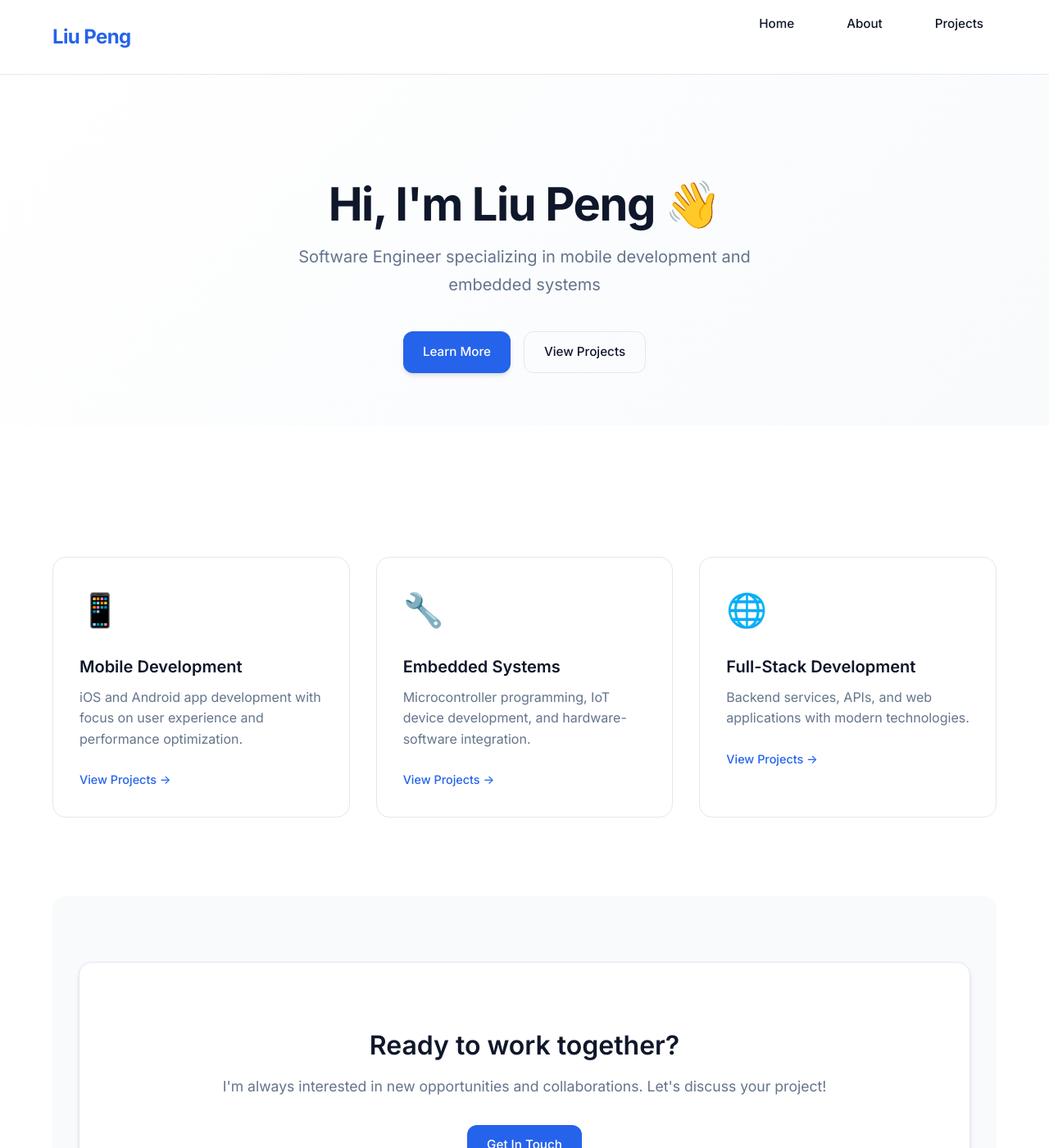
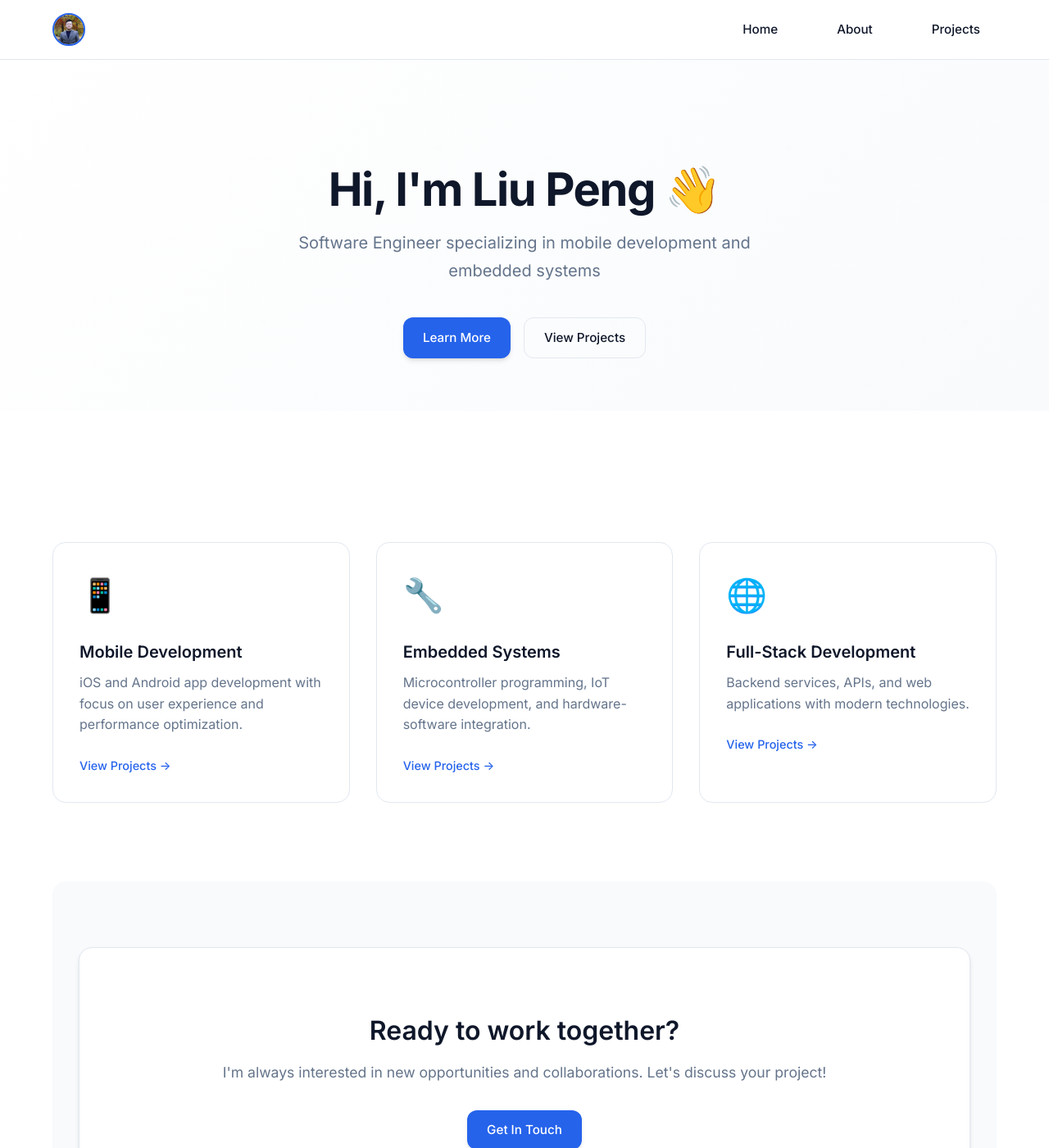
Before and after one commit to pengdev/pengdev.github.io, a Jekyll site: the page built from index.html, in a window 1280 px wide and 1400 px high. Shown: the whole window at 82% size. Built offline with Jekyll 4.4.1, drawn with Linux system fonts in a browser that asks for light colours; the list of posts is cut into pages by our own code.

Commit message:
feat: replace text logo with avatar in header and improve navigation alignment

```diff
--- a/_layouts/default.html
+++ b/_layouts/default.html
@@ -13,7 +13,9 @@
         <div class="container">
             <nav class="main-nav">
                 <div class="nav-brand">
-                    <a href="{{ '/' | relative_url }}" class="logo">{{ site.title }}</a>
+                    <a href="{{ '/' | relative_url }}" class="logo">
+                        <img src="{{ '/assets/img/avatar.jpg' | relative_url }}" alt="Liu Peng" class="header-avatar">
+                    </a>
                 </div>
                 <ul class="nav-menu">
                     <li><a href="{{ '/' | relative_url }}">Home</a></li>
--- a/assets/css/style.css
+++ b/assets/css/style.css
@@ -52,21 +52,34 @@ body {
     position: sticky;
     top: 0;
     z-index: 100;
-    padding: 1rem 0;
+    padding: 0.75rem 0;
 }
 
 .main-nav {
     display: flex;
     justify-content: space-between;
     align-items: center;
+    min-height: 48px;
 }
 
 .nav-brand .logo {
-    font-size: 1.5rem;
-    font-weight: 700;
-    color: var(--primary);
+    display: flex;
+    align-items: center;
     text-decoration: none;
-    letter-spacing: -0.025em;
+}
+
+.header-avatar {
+    width: 40px;
+    height: 40px;
+    border-radius: 50%;
+    border: 2px solid var(--primary);
+    object-fit: cover;
+    transition: transform 0.2s ease, box-shadow 0.2s ease;
+}
+
+.header-avatar:hover {
+    transform: scale(1.1);
+    box-shadow: 0 4px 12px rgba(0, 0, 0, 0.15);
 }
 
 .nav-menu {
@@ -74,6 +87,13 @@ body {
     list-style: none;
     gap: 2rem;
     align-items: center;
+    margin: 0;
+    padding: 0;
+}
+
+.nav-menu li {
+    margin: 0;
+    padding: 0;
 }
 
 .nav-menu a {
@@ -81,10 +101,12 @@ body {
     text-decoration: none;
     font-weight: 500;
     font-size: 0.95rem;
-    padding: 0.5rem 1rem;
+    padding: 0.75rem 1.25rem;
     border-radius: var(--radius);
     transition: all 0.2s ease;
     position: relative;
+    display: inline-block;
+    line-height: 1;
 }
 
 .nav-menu a:hover {
@@ -550,6 +572,11 @@ li {
         text-align: center;
     }
 
+    .header-avatar {
+        width: 36px;
+        height: 36px;
+    }
+
     .cta-content h2 {
         font-size: 2rem;
     }
@@ -584,6 +611,11 @@ li {
     .nav-menu {
         font-size: 0.9rem;
         gap: 0.5rem;
+    }
+
+    .header-avatar {
+        width: 32px;
+        height: 32px;
     }
 
     .avatar {
```
